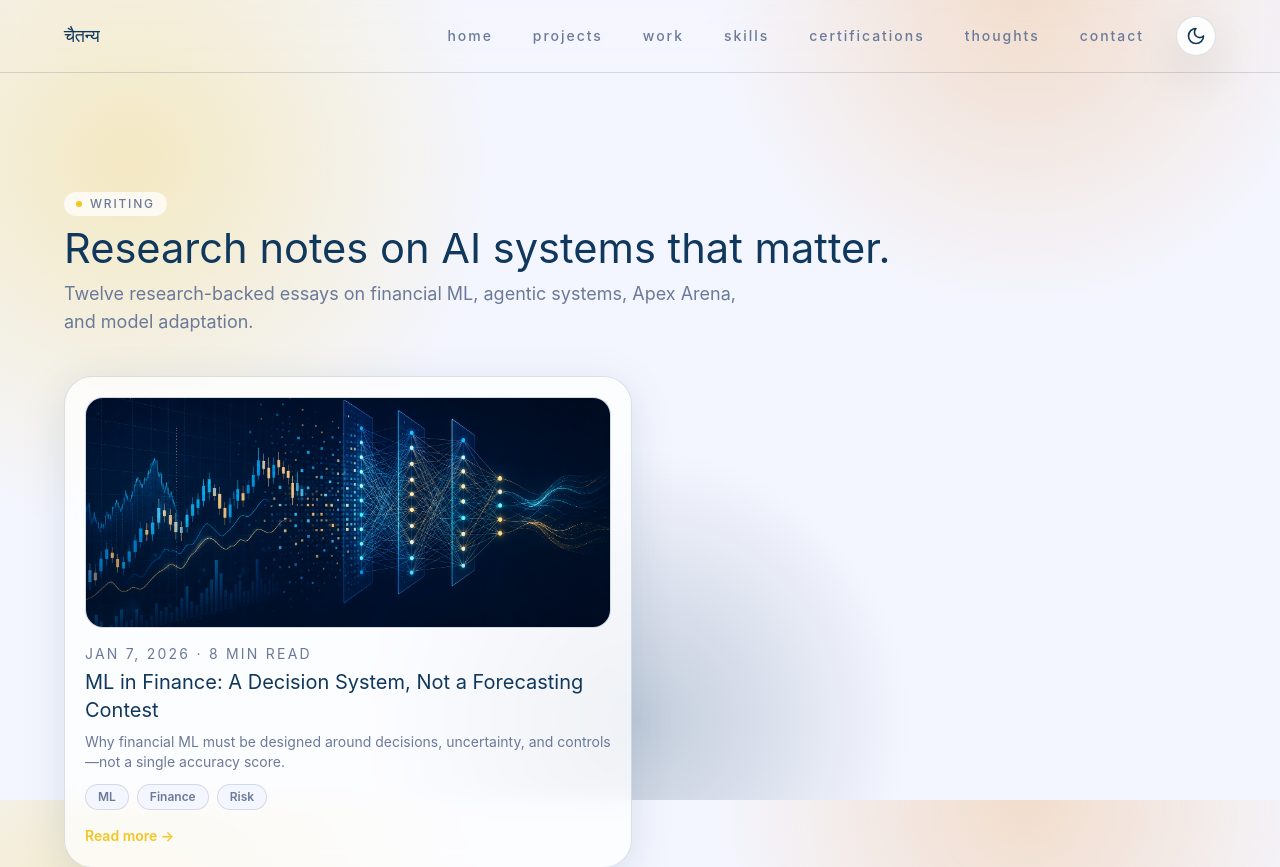
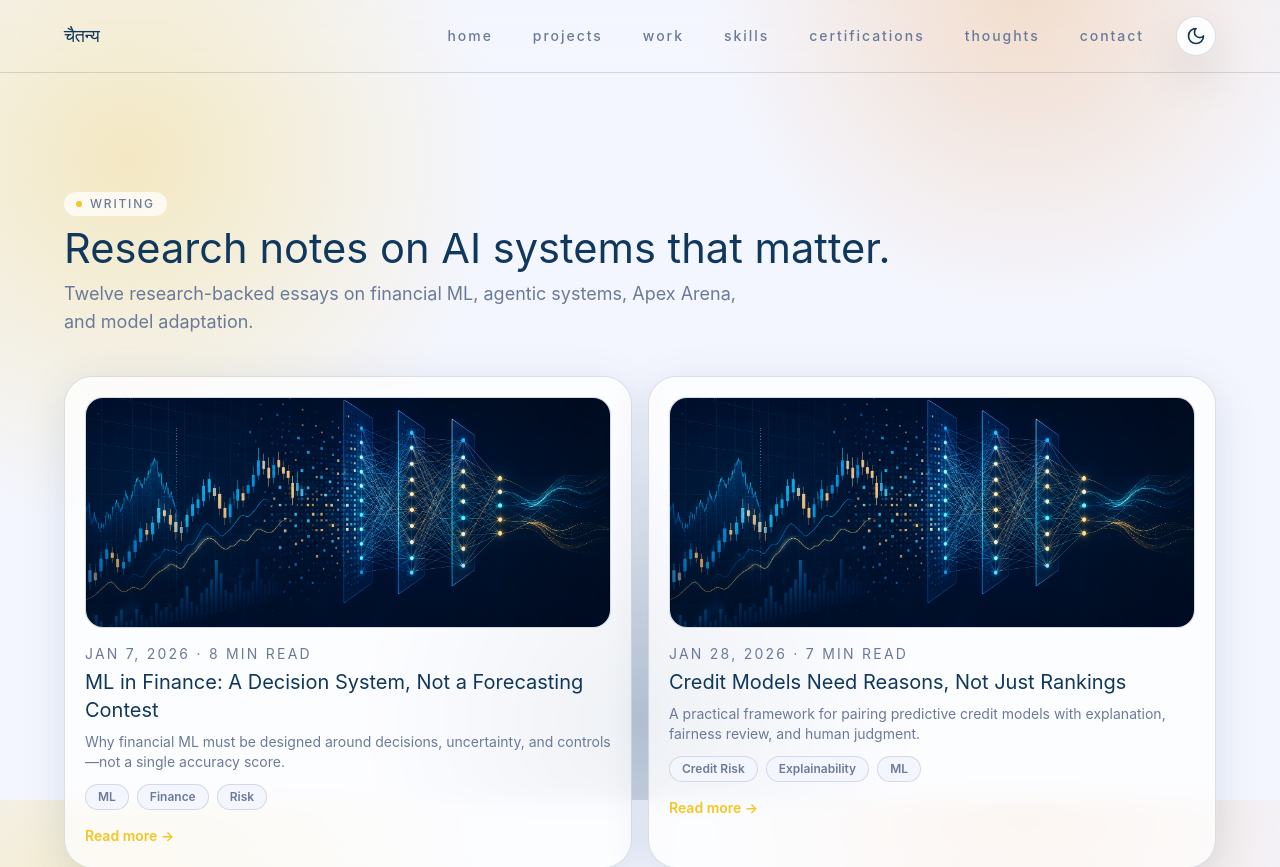
Before and after one commit to CSingh26/portfolio, a Next.js app: page /writing in a window 1280 px wide. Shown: the top 867 px of the page. Built offline with nearby package versions, Linux system fonts and the light colour scheme.

Commit message:
docs: publish credit-models-need-reasons post

```diff
--- a/src/data/writing.ts
+++ b/src/data/writing.ts
@@ -74,4 +74,17 @@ export const writing: Writing[] = [
       "My takeaway is simple: finance teams should fund monitoring and governance alongside model development. A modest model with stable inputs, clear escalation paths, and drift checks can be more valuable than a clever model whose performance cannot be audited after market conditions change."
     ], citations: [sources.financeSurvey, sources.finrl, sources.nist],
   },
+  {
+    title: "Credit Models Need Reasons, Not Just Rankings",
+    slug: "credit-models-need-reasons",
+    description: "A practical framework for pairing predictive credit models with explanation, fairness review, and human judgment.",
+    tags: ["Credit Risk", "Explainability", "ML"], readingTime: "7 min read", date: "Jan 28, 2026",
+    hero: "/writing/ml-finance.png", architecture: "/writing/finance-flow.gif", visualAlt: "Financial analytics illustration",
+    content: [
+      "Credit scoring turns a model score into a consequential decision about access and price. That makes explanation a system requirement. An explanation should help an applicant, reviewer, and auditor understand the operational reason for a decision; it is not a decorative chart added after deployment.",
+      "A useful pattern separates three questions: does the model discriminate between outcomes, is it well calibrated for the population being served, and can its important drivers be reviewed for plausibility and disparate impact? Schmitt’s work on explainable AutoML for credit decisions highlights the value of pairing automated modelling with interpretable methods such as SHAP rather than treating automation as a substitute for accountability (Schmitt).",
+      "I would also preserve adverse-action-ready feature definitions, version every model and threshold, and test stability by cohort and time period. Proxy variables deserve particular scrutiny. A model may improve an aggregate metric while shifting errors toward a group that had less representation in the data.",
+      "The goal is not to ban complex methods. It is to ensure that a model’s increased complexity earns its place: it must improve a decision enough to justify the additional validation, explanation, and monitoring burden."
+    ], citations: [sources.xaiCredit, sources.financeSurvey, sources.nist],
+  },
 ]
```
